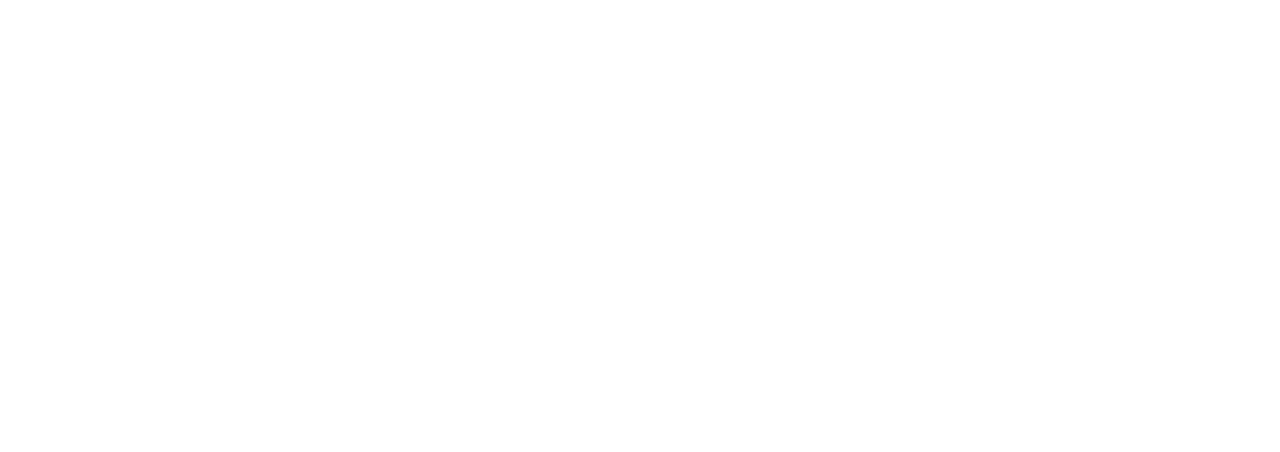
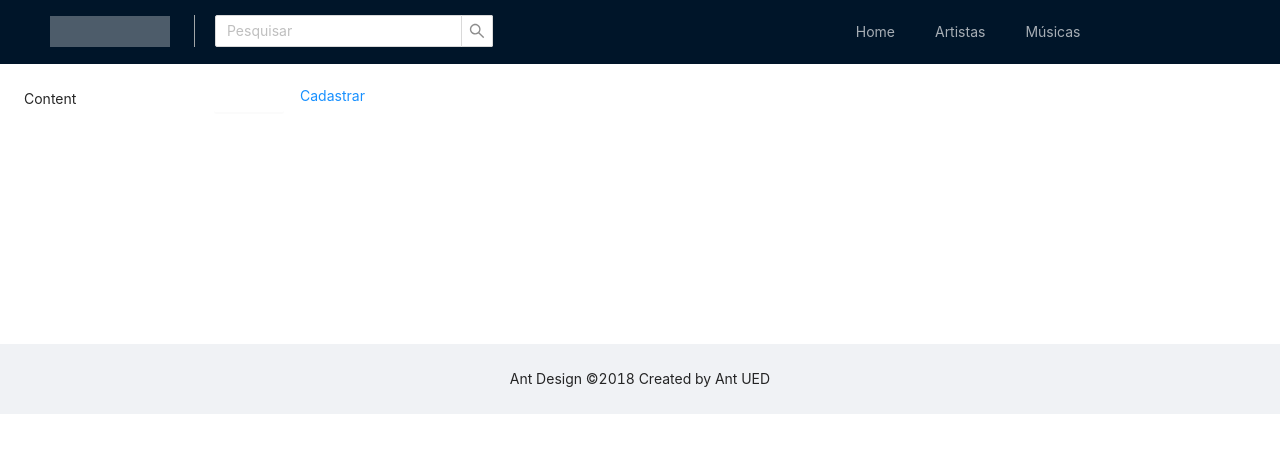
Before and after one commit to matheusBrant/acorde-pra-vida-web, a React (Create React App) app: page /#/ in a window 1280 px wide. Shown: the top 452 px of the page. Built offline with nearby package versions, Linux system fonts and the light colour scheme.

Commit message:
Ajustes no spa

```diff
--- a/src/App.jsx
+++ b/src/App.jsx
@@ -1,18 +1,44 @@
-import { BrowserRouter as Router, Route, Switch } from "react-router-dom";
+import { Route, HashRouter } from "react-router-dom";
+import { Layout, Menu, Input, Button, Row, Col} from 'antd';
+import { Link } from 'react-router-dom';
 import { Home } from "./pages/Home";
 import { LoginPage } from "./pages/Login";
+import './css/header.css';
+
+const { Header, Content, Footer } = Layout;
 
 export const App = () => {
   return (
-    <>
-      <Router>
-        <Switch>
-          <Route path="/home" component={Home}></Route>
-        </Switch>
-        <Switch>
-          <Route path="/login" component={LoginPage}></Route>
-        </Switch>
-      </Router>
-    </>
+    <HashRouter>
+      <Layout className="layout" style={{ minHeight: '100%' }}>
+        <Header>
+            <div className="logo" />
+            <Row>
+              <Col span={8}>
+                <Input.Search theme="ligth" className="pesquisar" placeholder="Pesquisar" allowClear />
+              </Col>
+              <Col span={13}>
+                <Menu className="navegacao" theme="dark" mode="horizontal">
+                  <Menu.Item key="home"><Link to="/home">Home</Link></Menu.Item>
+                  <Menu.Item key="artistas"><Link to="/artistas">Artistas</Link></Menu.Item>
+                  <Menu.Item key="musicas"><Link to="/musicas">Músicas</Link></Menu.Item>
+                </Menu>
+              </Col>
+              <Col className="botoes">
+                <Button ghost>
+                  Logar
+                </Button>
+                <Button type="link">
+                  Cadastrar
+                </Button>
+              </Col>
+            </Row>
+        </Header>
+        <Content>
+          <Route exact path={["/", "/home"]} component={Home}></Route>
+        </Content>
+        <Footer style={{ textAlign: 'center' }}>Ant Design ©2018 Created by Ant UED</Footer>
+      </Layout>
+    </HashRouter>
   );
 };
--- /dev/null
+++ b/src/css/header.css
@@ -0,0 +1,15 @@
+.navegacao {
+  float: right;
+}
+
+.botoes {
+  padding-left: 20px;
+}
+
+
+.pesquisar {
+  border-left: 1px solid #a1a6a8;
+  padding-left: 20px;
+  width: 300px;
+  margin-top: 15px;
+}
--- a/src/pages/Home/index.js
+++ b/src/pages/Home/index.js
@@ -1,6 +1,6 @@
 import './Home.css';
 
-import { Layout, Menu, Breadcrumb } from 'antd';
+import { Layout } from 'antd';
 
 const { Header, Content, Footer } = Layout;
 
@@ -8,25 +8,8 @@
 
 
   return (
-    <Layout className="layout" style={{ minHeight: '100%' }}>
-    <Header>
-      <div className="logo" />
-      <Menu theme="dark" mode="horizontal" defaultSelectedKeys={['2']}>
-        {new Array(3).fill(null).map((_, index) => {
-          const key = index + 1;
-          return <Menu.Item key={key}>{`nav ${key}`}</Menu.Item>;
-        })}
-      </Menu>
-    </Header>
-    <Content style={{ padding: '0 50px' }}>
-      <Breadcrumb style={{ margin: '16px 0' }}>
-        <Breadcrumb.Item>Home</Breadcrumb.Item>
-        <Breadcrumb.Item>List</Breadcrumb.Item>
-        <Breadcrumb.Item>App</Breadcrumb.Item>
-      </Breadcrumb>
-      <div className="site-layout-content" style={{ margin: '0 auto' }}>Content</div>
-    </Content>
-    <Footer style={{ textAlign: 'center' }}>Ant Design ©2018 Created by Ant UED</Footer>
-  </Layout>
+    <>
+    <div className="site-layout-content" style={{ margin: '0 auto' }}>Content</div>
+  </>
   );
 }
```
